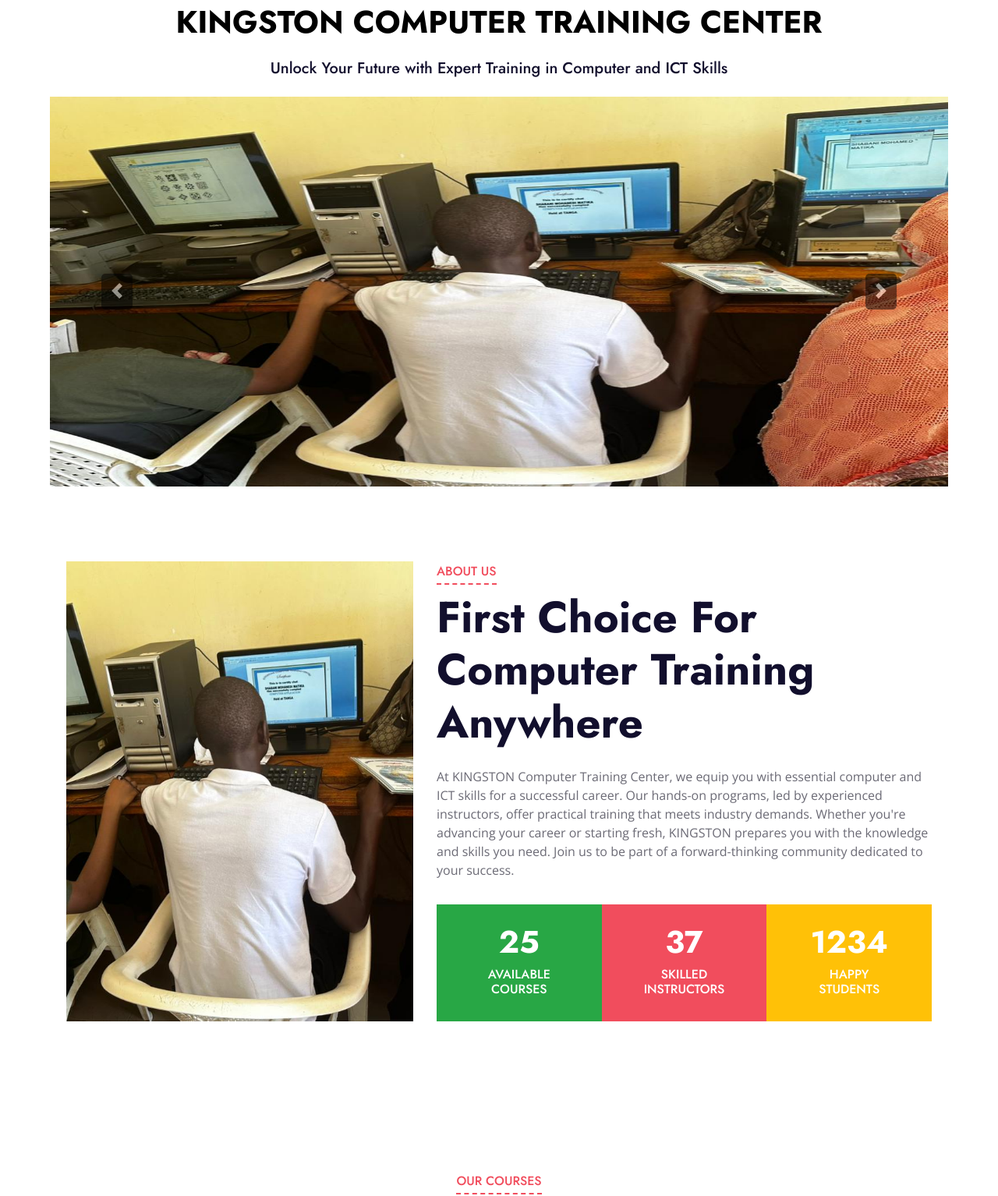
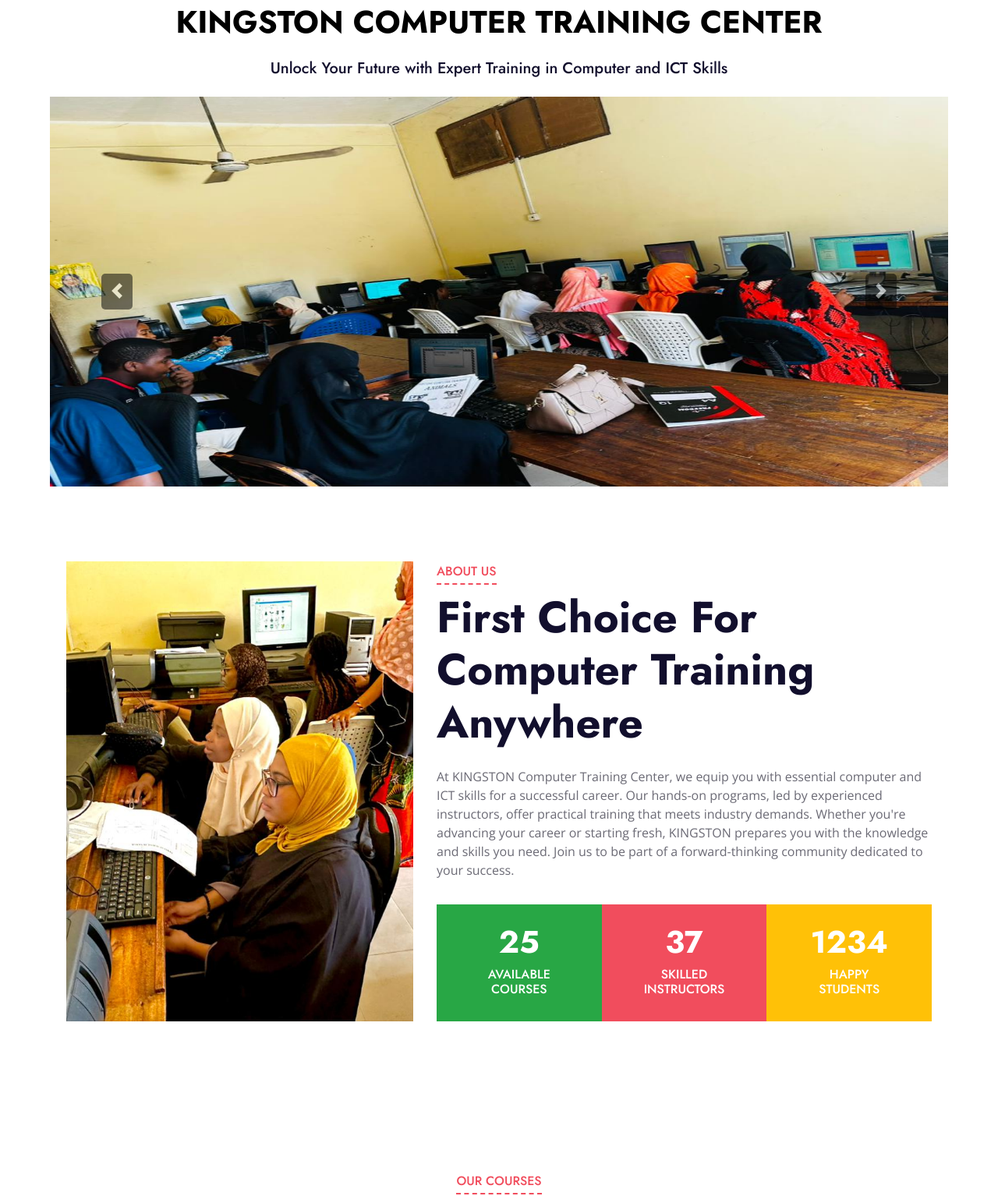
Before and after one commit to fredrickmugish/SRMS, a Django app: page / in a window 1280 px wide. Shown: the part 124-1658 px from the top of the page at 78% size. Run offline with Django 5.2, Linux system fonts and the light colour scheme; some libraries are stand-ins or nearby versions.

Commit message:
Another commit

```diff
--- a/system/templates/site_about.html
+++ b/system/templates/site_about.html
@@ -9,7 +9,7 @@
             <div class="row">
                 <div class="col-lg-5 mb-5 mb-lg-0" style="min-height: 500px;">
                     <div class="position-relative h-100">
-                        <img class="position-absolute w-100 h-100" src="{% static 'site/img/1.jpg' %}" style="object-fit: cover;">
+                        <img class="position-absolute w-100 h-100" src="{% static 'site/img/31.jpg' %}" style="object-fit: cover;">
                     </div>
                 </div>
                 <div class="col-lg-7">
--- a/system/templates/site_index.html
+++ b/system/templates/site_index.html
@@ -126,16 +126,22 @@
   <div id="carouselExampleIndicators" class="carousel slide" data-ride="carousel">
     <div class="carousel-inner">
       <div class="carousel-item active">
-        <img src="{% static 'site/img/1.jpg' %}" height="500" width="100" class="d-block w-100" alt="...">
+        <img src="{% static 'site/img/32.jpg' %}" height="500" width="100" class="d-block w-100" alt="...">
       </div>
       <div class="carousel-item">
-        <img src="{% static 'site/img/5.jpg' %}" height="500" width="100" class="d-block w-100" alt="...">
+        <img src="{% static 'site/img/1.jpg' %}" height="500" width="100" class="d-block w-100" alt="...">
       </div>
       <div class="carousel-item">
         <img src="{% static 'site/img/3.jpg' %}" height="500" width="100" class="d-block w-100" alt="...">
       </div>
       <div class="carousel-item">
-        <img src="{% static 'site/img/4.jpg' %}" height="500" width="100" class="d-block w-100" alt="...">
+        <img src="{% static 'site/img/35.jpg' %}" height="500" width="100" class="d-block w-100" alt="...">
+      </div>
+      <div class="carousel-item">
+        <img src="{% static 'site/img/18.jpg' %}" height="500" width="100" class="d-block w-100" alt="...">
+      </div>
+      <div class="carousel-item">
+        <img src="{% static 'site/img/28.jpg' %}" height="500" width="100" class="d-block w-100" alt="...">
       </div>
     </div>
     <div class="carousel-buttons">
@@ -156,7 +162,7 @@
             <div class="row">
                 <div class="col-lg-5 mb-5 mb-lg-0" style="min-height: 500px;">
                     <div class="position-relative h-100">
-                        <img class="position-absolute w-100 h-100" src="{% static 'site/img/1.jpg' %}" style="object-fit: cover;">
+                        <img class="position-absolute w-100 h-100" src="{% static 'site/img/31.jpg' %}" style="object-fit: cover;">
                     </div>
                 </div>
                 <div class="col-lg-7">
```
